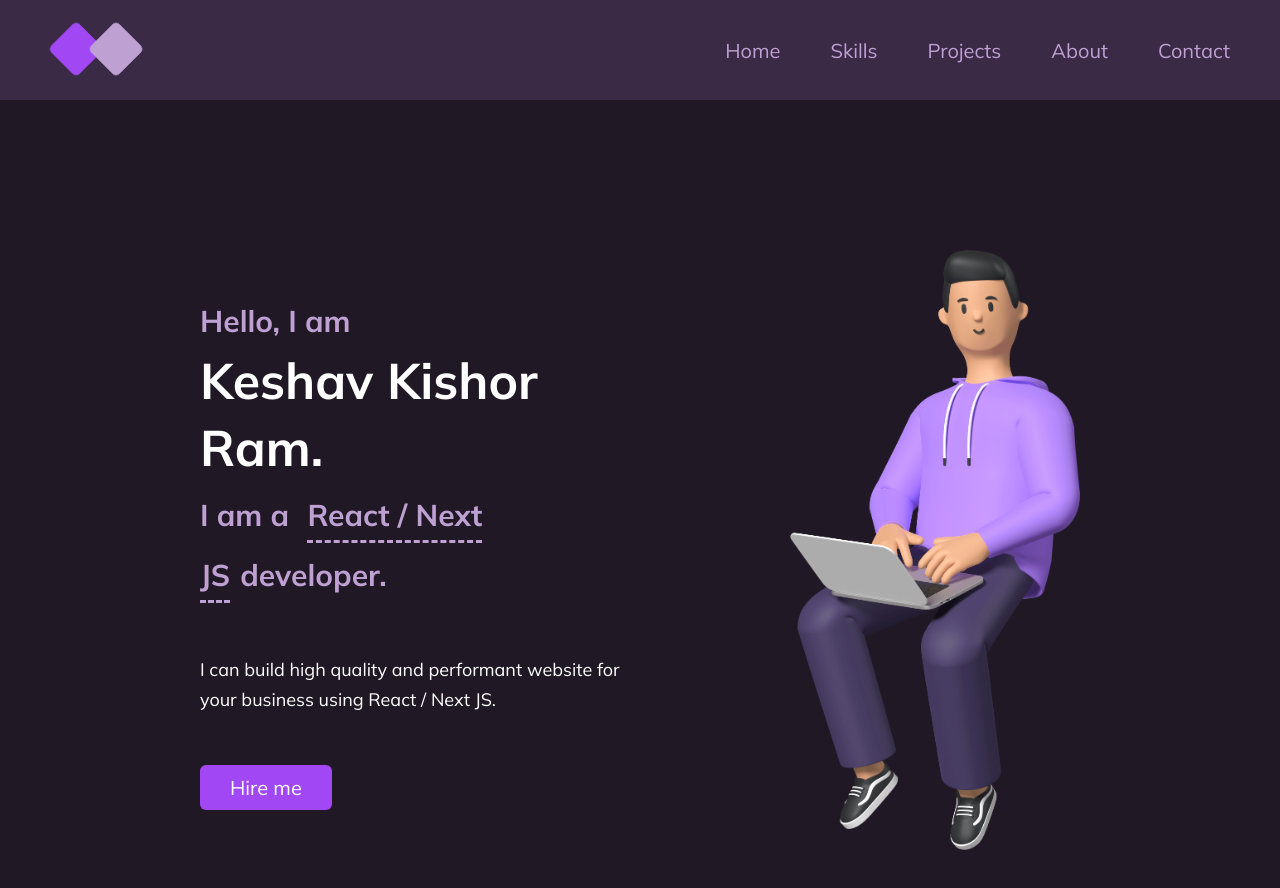
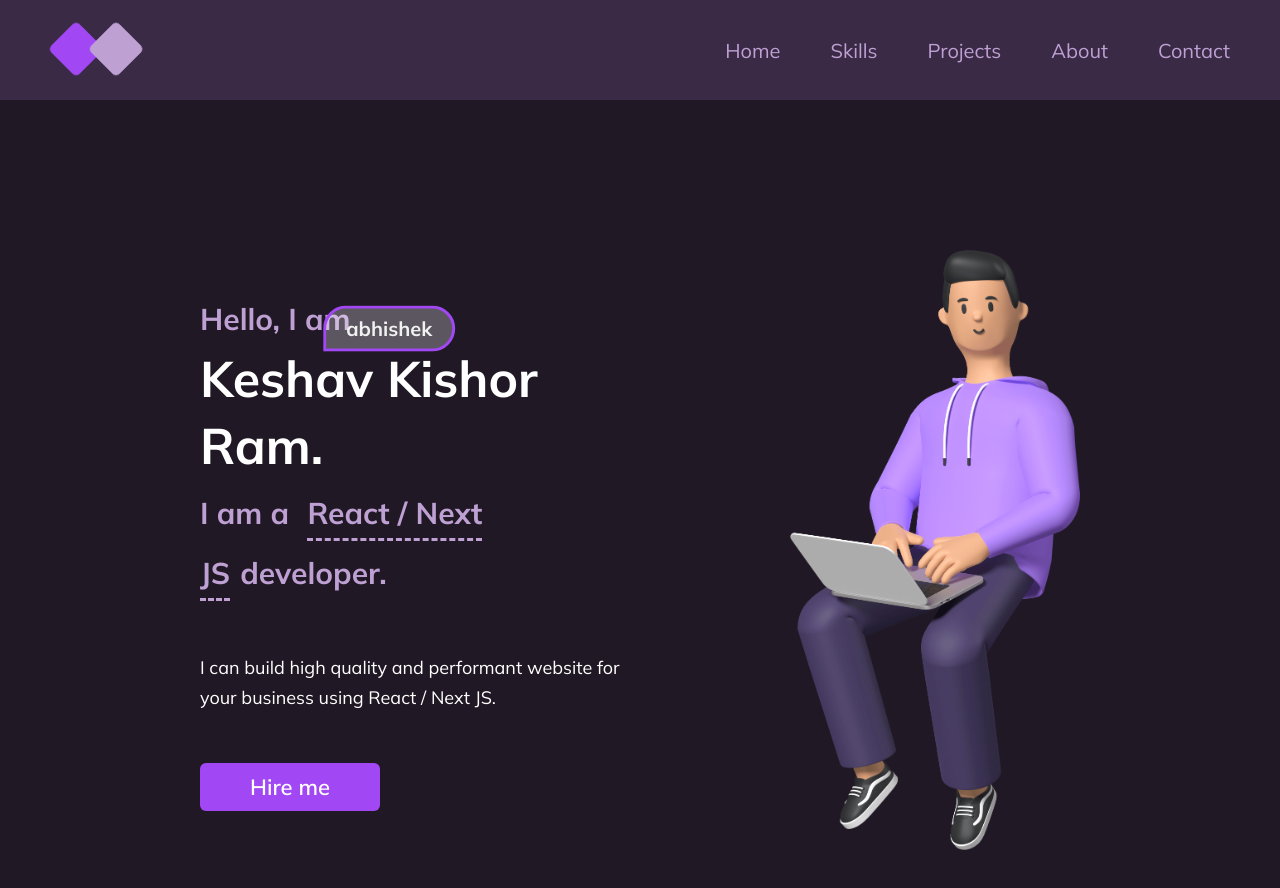
Before and after one commit to abhishekram404/abhishekram404.github.io, a Next.js app: page / in a window 1280 px wide. Shown: the top 888 px of the page. Built offline with nearby package versions, Linux system fonts and the light colour scheme.

Commit message:
Add nickname in homepage

```diff
--- a/components/Homepage/Homepage.module.scss
+++ b/components/Homepage/Homepage.module.scss
@@ -8,7 +8,6 @@
   flex-direction: column;
   justify-content: center;
   gap: 5rem;
-  //   align-items: center;
   padding-left: 15rem;
 
   color: #fff;
@@ -22,6 +21,44 @@
     font-size: 1.8rem;
     max-width: 40ch;
     line-height: 3rem;
+  }
+}
+
+.name {
+  position: relative;
+  .nickname {
+    // display: none;
+    position: absolute;
+    right: 0;
+    top: 0;
+    transform: translate(100%, -90%) scale(0.5);
+    background-color: rgba(255, 255, 255, 0.267);
+    color: #f1f1f1;
+    padding: 1rem 2rem;
+    font-size: 2rem;
+    line-height: 2rem;
+    border-radius: 3rem 3rem 3rem 0;
+    opacity: 0;
+    transition: 0.4s;
+    animation: appear 1s 1;
+    animation-fill-mode: forwards;
+    animation-delay: 3s;
+    border: 3px solid #a147f4;
+  }
+}
+
+@keyframes appear {
+  from {
+    opacity: 0;
+    transform: translate(100%, -90%) scale(0.5);
+  }
+  90% {
+    opacity: 1;
+    transform: translate(100%, -90%) scale(1.2);
+  }
+  to {
+    opacity: 1;
+    transform: translate(100%, -90%) scale(1);
   }
 }
 
@@ -48,10 +85,11 @@
 .hireMeBtn {
   cursor: pointer;
   width: fit-content;
-  padding: 1rem 3rem;
-  font-size: 2rem;
+  padding: 1rem 5rem;
+  font-size: 2.2rem;
   background-color: #a147f4;
   color: #fff;
+  font-weight: 600;
   border-radius: 0.6rem;
   border: none;
   outline: none;
--- a/components/Homepage/Homepage.tsx
+++ b/components/Homepage/Homepage.tsx
@@ -16,9 +16,10 @@ const Homepage = (props: Props) => {
         <div className={styles.left}>
           <h1>
             Hello, I am <br />
-            <span className={`${styles.mark} ${styles.big}`}>
+            <span className={`${styles.mark} ${styles.big} ${styles.name}`}>
               {" "}
               Keshav Kishor Ram.
+              <span className={styles.nickname}>abhishek</span>
             </span>{" "}
             <br />I am a{" "}
             <span className={styles.underline}>React / Next JS</span>
```
